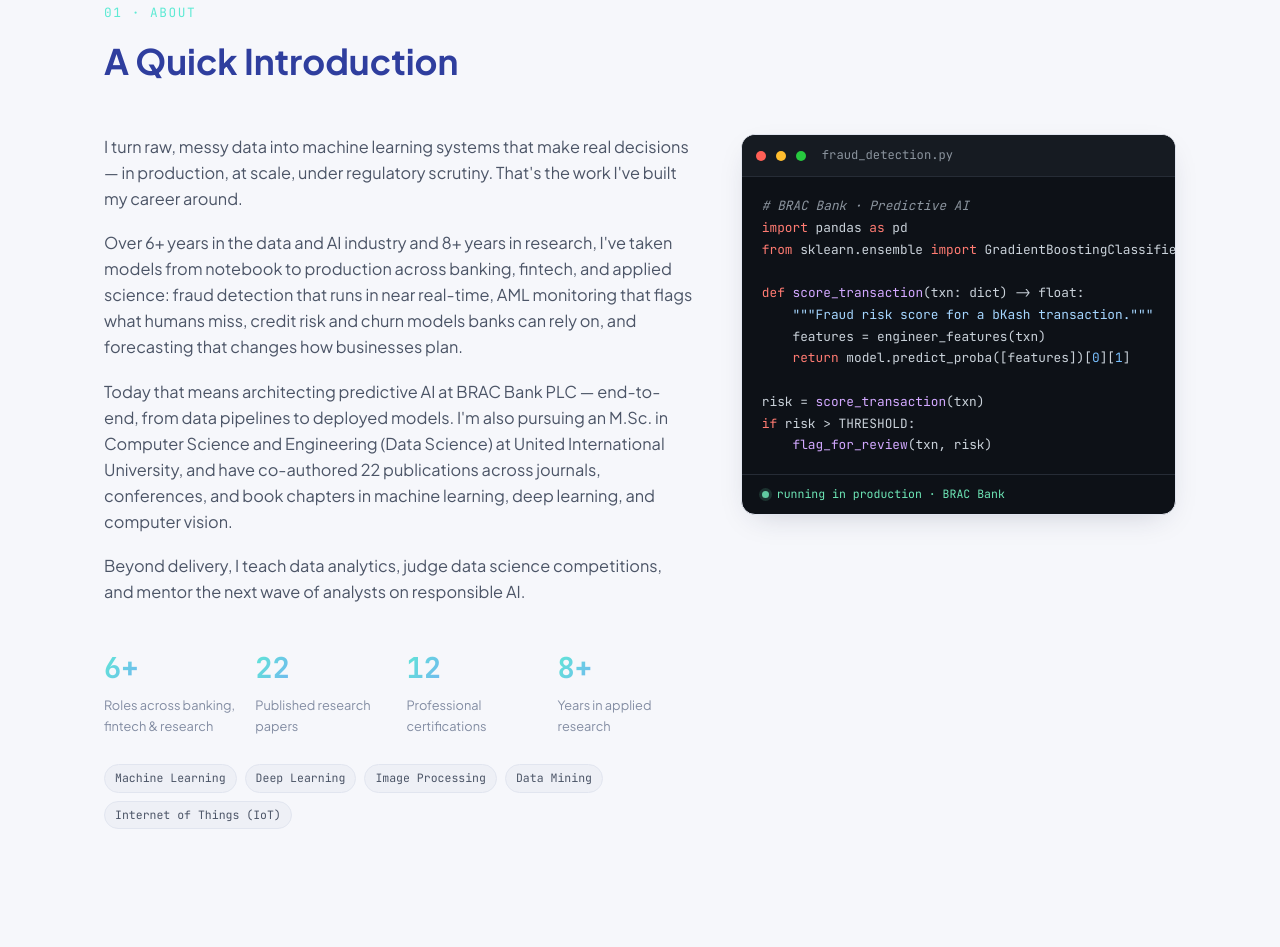
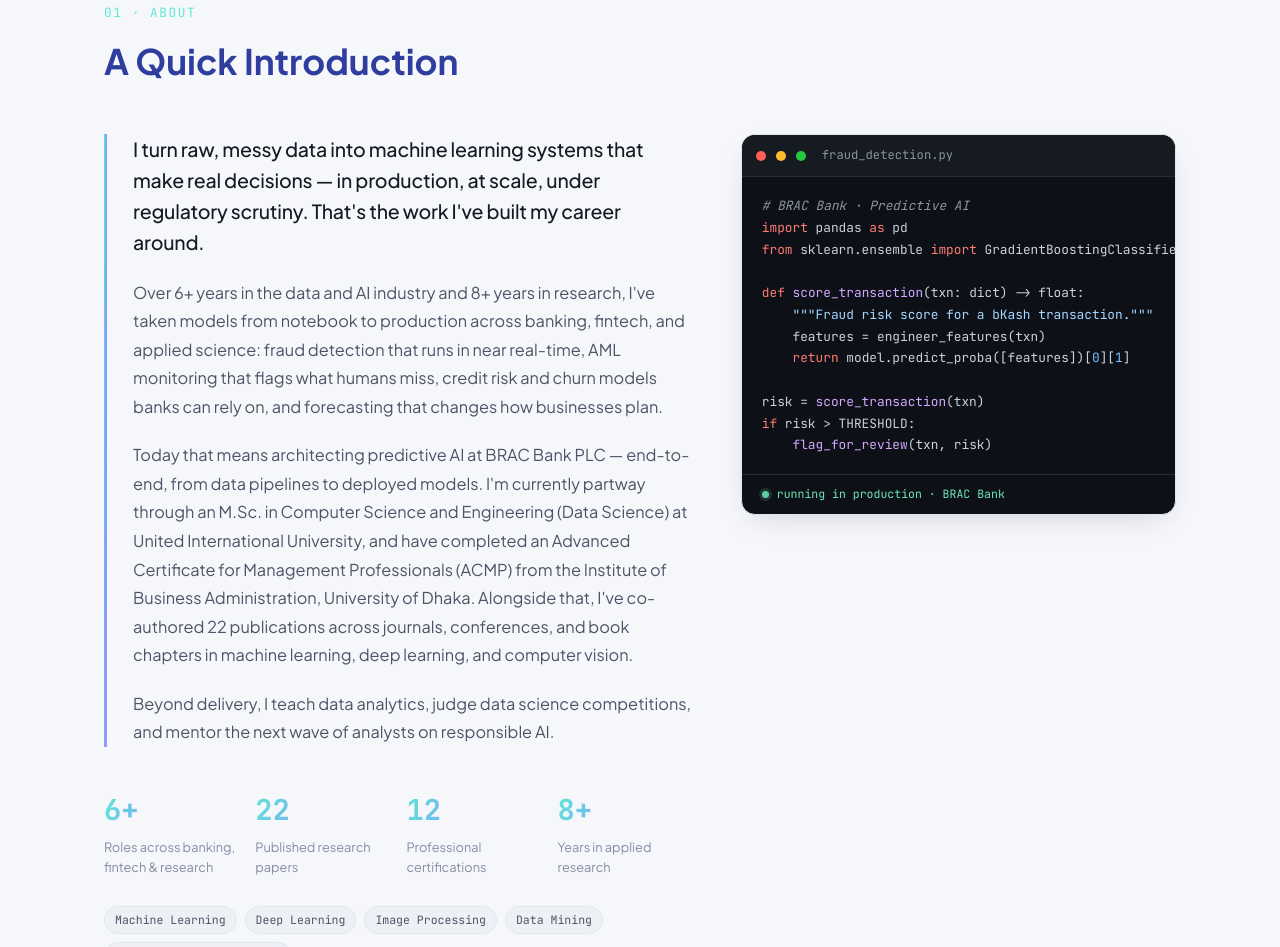
Before and after one commit to aichowdhury14/aichowdhury14.github.io, a plain HTML site: page index.html in a window 1280 px wide. Shown: the part 893-1840 px from the top of the page. Drawn offline with Linux system fonts and the light colour scheme.

Commit message:
Clarify M.Sc. in progress, add ACMP to intro, editorial polish on About text

```diff
--- a/assets/css/style.css
+++ b/assets/css/style.css
@@ -290,8 +290,24 @@ section { padding: 96px 0; }
 .about-layout { display: grid; grid-template-columns: 1.15fr 0.85fr; gap: 48px; align-items: start; }
 @media (max-width: 900px) { .about-layout { grid-template-columns: 1fr; } }
 
-.about-grid { display: grid; grid-template-columns: 1fr; gap: 18px; max-width: 760px; }
-.about-grid p { color: var(--text-dim); font-size: 1.02rem; }
+.about-grid {
+  display: grid;
+  grid-template-columns: 1fr;
+  gap: 20px;
+  max-width: 760px;
+  position: relative;
+  padding-left: 26px;
+  border-left: 3px solid transparent;
+  border-image: var(--accent-grad) 1 100%;
+}
+.about-grid p { color: var(--text-dim); font-size: 1.02rem; line-height: 1.75; }
+.about-grid p:first-child {
+  font-size: 1.22rem;
+  line-height: 1.6;
+  color: var(--text);
+  font-weight: 500;
+  letter-spacing: -0.01em;
+}
 
 .stat-row { display: grid; grid-template-columns: repeat(4, 1fr); gap: 16px; margin-top: 40px; max-width: 760px; }
 @media (max-width: 640px) { .stat-row { grid-template-columns: repeat(2, 1fr); } }
--- a/assets/js/data.js
+++ b/assets/js/data.js
@@ -31,7 +31,7 @@ const PORTFOLIO_DATA = {
   about: [
     "I turn raw, messy data into machine learning systems that make real decisions — in production, at scale, under regulatory scrutiny. That's the work I've built my career around.",
     "Over 6+ years in the data and AI industry and 8+ years in research, I've taken models from notebook to production across banking, fintech, and applied science: fraud detection that runs in near real-time, AML monitoring that flags what humans miss, credit risk and churn models banks can rely on, and forecasting that changes how businesses plan.",
-    "Today that means architecting predictive AI at BRAC Bank PLC — end-to-end, from data pipelines to deployed models. I'm also pursuing an M.Sc. in Computer Science and Engineering (Data Science) at United International University, and have co-authored 22 publications across journals, conferences, and book chapters in machine learning, deep learning, and computer vision.",
+    "Today that means architecting predictive AI at BRAC Bank PLC — end-to-end, from data pipelines to deployed models. I'm currently partway through an M.Sc. in Computer Science and Engineering (Data Science) at United International University, and have completed an Advanced Certificate for Management Professionals (ACMP) from the Institute of Business Administration, University of Dhaka. Alongside that, I've co-authored 22 publications across journals, conferences, and book chapters in machine learning, deep learning, and computer vision.",
     "Beyond delivery, I teach data analytics, judge data science competitions, and mentor the next wave of analysts on responsible AI.",
   ],
 
```
